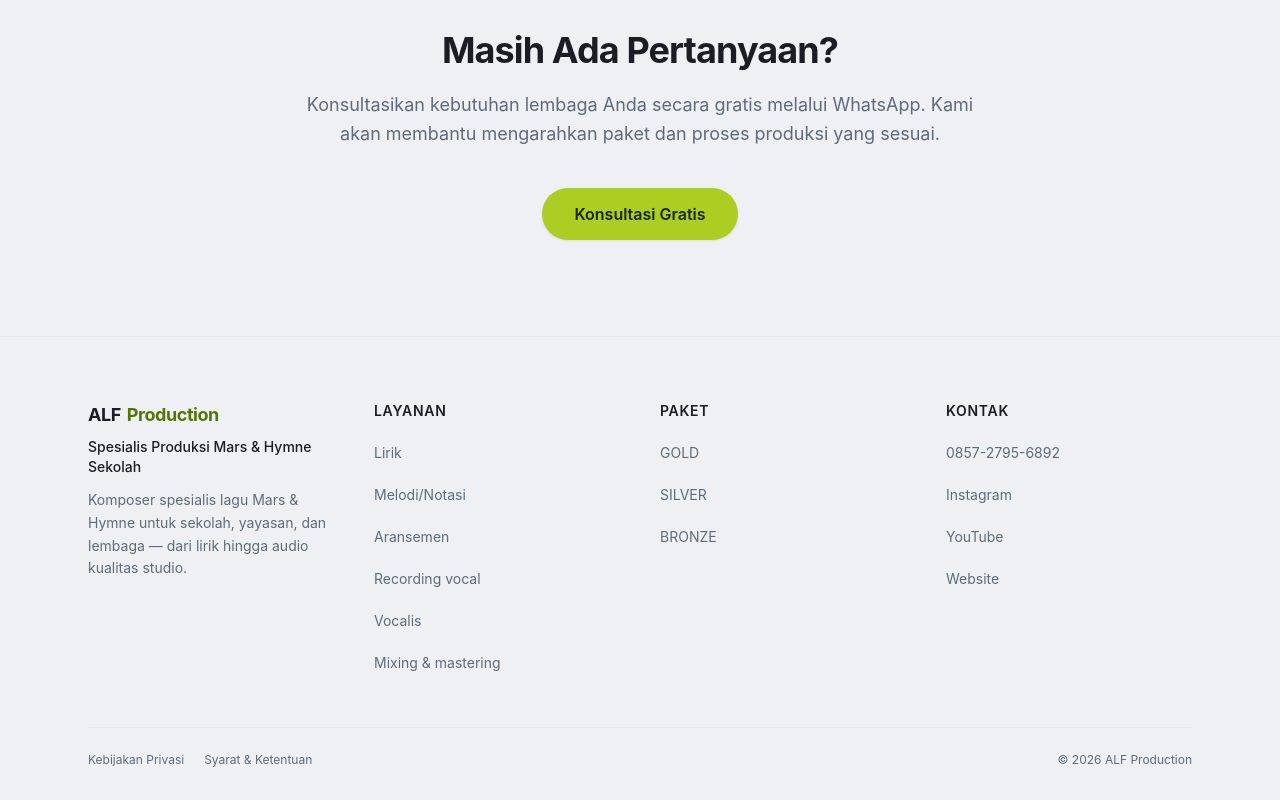
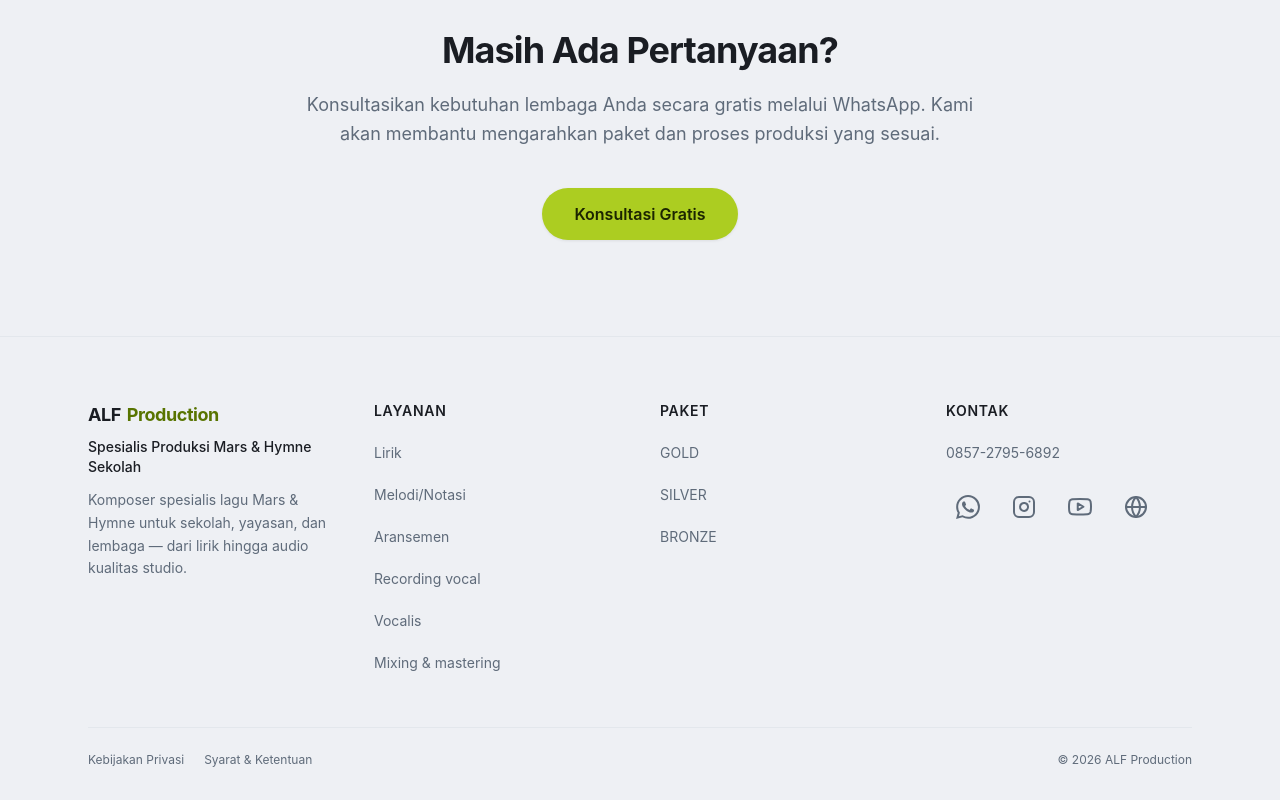
Before and after one commit to tukangoding/alfproduction.id, a Nuxt app: page /faq in a window 1280 px wide. Shown: the part 1182-1982 px from the top of the page. Built offline with nearby package versions, Linux system fonts and the light colour scheme.

Commit message:
edit some component and hero photo

```diff
--- a/components/AppFooter.vue
+++ b/components/AppFooter.vue
@@ -60,17 +60,17 @@ import { includedServices, servicePackages } from '~/config/services'
                 {{ contact.whatsappDisplay }}
               </a>
             </li>
-            <li v-for="social in socials" :key="social.name">
-              <a
-                :href="social.url"
-                target="_blank"
-                rel="noopener"
-                class="inline-block py-1.5 text-sm text-on-surface-variant transition-colors hover:text-on-surface"
-              >
-                {{ social.name }}
-              </a>
-            </li>
           </ul>
+          <div class="mt-4 flex items-center gap-3">
+            <SocialIconLink icon="whatsapp" :href="waLink()" label="WhatsApp" />
+            <SocialIconLink
+              v-for="social in socials"
+              :key="social.name"
+              :icon="social.icon"
+              :href="social.url"
+              :label="social.name"
+            />
+          </div>
         </div>
       </div>
 
--- a/components/AppHeader.vue
+++ b/components/AppHeader.vue
@@ -3,21 +3,44 @@ import { brand, nav, waLink, type NavItem } from "~/config/site";
 
 const route = useRoute();
 const menuOpen = ref(false);
+const headerRef = ref<HTMLElement | null>(null);
 
 function isActive(item: NavItem): boolean {
   return route.path === item.to;
 }
 
-watch(
-  () => route.path,
-  () => {
-    menuOpen.value = false;
-  },
-);
+function closeMenu() {
+  menuOpen.value = false;
+}
+
+watch(() => route.path, closeMenu);
+
+onMounted(() => {
+  document.addEventListener("click", onClickOutside);
+  document.addEventListener("keydown", onKeydown);
+});
+
+onUnmounted(() => {
+  document.removeEventListener("click", onClickOutside);
+  document.removeEventListener("keydown", onKeydown);
+});
+
+function onClickOutside(event: MouseEvent) {
+  if (!menuOpen.value) return;
+  const target = event.target as Node;
+  if (headerRef.value && !headerRef.value.contains(target)) {
+    closeMenu();
+  }
+}
+
+function onKeydown(event: KeyboardEvent) {
+  if (event.key === "Escape") closeMenu();
+}
 </script>
 
 <template>
   <header
+    ref="headerRef"
     class="sticky top-0 z-50 border-b border-outline-soft bg-surface-translucent backdrop-blur-md"
   >
     <div
@@ -78,30 +101,20 @@ watch(
           aria-label="Menu"
           @click="menuOpen = !menuOpen"
         >
-          <svg
-            v-if="!menuOpen"
-            class="h-6 w-6"
-            viewBox="0 0 24 24"
-            fill="none"
-            stroke="currentColor"
-            stroke-width="2"
-            stroke-linecap="round"
-            aria-hidden="true"
-          >
-            <path d="M4 7h16M4 12h16M4 17h16" />
-          </svg>
-          <svg
-            v-else
-            class="h-6 w-6"
-            viewBox="0 0 24 24"
-            fill="none"
-            stroke="currentColor"
-            stroke-width="2"
-            stroke-linecap="round"
-            aria-hidden="true"
-          >
-            <path d="M6 6l12 12M18 6L6 18" />
-          </svg>
+          <span class="flex h-4 w-5 flex-col justify-between">
+            <span
+              class="h-0.5 w-full origin-center rounded-full bg-current transition-all duration-300"
+              :class="menuOpen ? 'translate-y-[7px] rotate-45' : ''"
+            />
+            <span
+              class="h-0.5 w-full rounded-full bg-current transition-opacity duration-200"
+              :class="menuOpen ? 'opacity-0' : ''"
+            />
+            <span
+              class="h-0.5 w-full origin-center rounded-full bg-current transition-all duration-300"
+              :class="menuOpen ? '-translate-y-[7px] -rotate-45' : ''"
+            />
+          </span>
         </button>
       </div>
     </div>
@@ -144,6 +157,15 @@ watch(
         </nav>
       </div>
     </Transition>
+
+    <Transition name="fade">
+      <div
+        v-if="menuOpen"
+        class="fixed inset-0 z-40 bg-black/40 md:hidden"
+        aria-hidden="true"
+        @click="closeMenu"
+      />
+    </Transition>
   </header>
 </template>
 
@@ -166,4 +188,14 @@ watch(
   max-height: 520px;
   opacity: 1;
 }
+
+.fade-enter-active,
+.fade-leave-active {
+  transition: opacity 0.3s ease;
+}
+
+.fade-enter-from,
+.fade-leave-to {
+  opacity: 0;
+}
 </style>
--- /dev/null
+++ b/components/SocialIconLink.vue
@@ -0,0 +1,65 @@
+<script setup lang="ts">
+import type { SocialIconName } from '~/config/site'
+
+withDefaults(
+  defineProps<{
+    icon: SocialIconName
+    href: string
+    label: string
+    size?: number
+  }>(),
+  { size: 24 },
+)
+
+const hoverColors: Record<SocialIconName, string> = {
+  instagram: 'hover:text-[#E4405F]',
+  youtube: 'hover:text-[#FF0000]',
+  website: 'hover:text-primary-strong',
+  whatsapp: 'hover:text-[#25D366]',
+}
+</script>
+
+<template>
+  <a
+    :href="href"
+    target="_blank"
+    rel="noopener"
+    :aria-label="label"
+    class="inline-flex h-11 w-11 items-center justify-center rounded-full text-on-surface-variant transition-all duration-200 hover:-translate-y-0.5"
+    :class="hoverColors[icon]"
+  >
+    <svg
+      :width="size"
+      :height="size"
+      viewBox="0 0 24 24"
+      fill="none"
+      stroke="currentColor"
+      stroke-width="2"
+      stroke-linecap="round"
+      stroke-linejoin="round"
+      aria-hidden="true"
+    >
+      <template v-if="icon === 'instagram'">
+        <rect x="2" y="2" width="20" height="20" rx="5" ry="5" />
+        <path d="M16 11.37A4 4 0 1 1 12.63 8 4 4 0 0 1 16 11.37z" />
+        <line x1="17.5" y1="6.5" x2="17.51" y2="6.5" />
+      </template>
+      <template v-else-if="icon === 'youtube'">
+        <path d="M22.54 6.42a2.78 2.78 0 0 0-1.94-2C18.88 4 12 4 12 4s-6.88 0-8.6.46a2.78 2.78 0 0 0-1.94 2A29 29 0 0 0 1 11.75a29 29 0 0 0 .46 5.33A2.78 2.78 0 0 0 3.4 19c1.72.46 8.6.46 8.6.46s6.88 0 8.6-.46a2.78 2.78 0 0 0 1.94-2 29 29 0 0 0 .46-5.25 29 29 0 0 0-.46-5.33z" />
+        <polygon points="9.75 15.02 15.5 11.75 9.75 8.48" />
+      </template>
+      <template v-else-if="icon === 'website'">
+        <circle cx="12" cy="12" r="10" />
+        <path d="M2 12h20" />
+        <path d="M12 2a15.3 15.3 0 0 1 4 10 15.3 15.3 0 0 1-4 10 15.3 15.3 0 0 1-4-10 15.3 15.3 0 0 1 4-10z" />
+      </template>
+      <template v-else>
+        <path
+          fill="currentColor"
+          stroke="none"
+          d="M17.472 14.382c-.297-.149-1.758-.867-2.03-.967-.273-.099-.471-.148-.67.15-.197.297-.767.966-.94 1.164-.173.199-.347.223-.644.075-.297-.15-1.255-.463-2.39-1.475-.883-.788-1.48-1.761-1.653-2.059-.173-.297-.018-.458.13-.606.134-.133.298-.347.446-.52.149-.174.198-.298.298-.497.099-.198.05-.371-.025-.52-.075-.149-.669-1.612-.916-2.207-.242-.579-.487-.5-.669-.51-.173-.008-.371-.01-.57-.01-.198 0-.52.074-.792.372-.272.297-1.04 1.016-1.04 2.479 0 1.462 1.065 2.875 1.213 3.074.149.198 2.096 3.2 5.077 4.487.709.306 1.262.489 1.694.625.712.227 1.36.195 1.871.118.571-.085 1.758-.719 2.006-1.413.248-.694.248-1.289.173-1.413-.074-.124-.272-.198-.57-.347m-5.421 7.403h-.004a9.87 9.87 0 0 1-5.031-1.378l-.361-.214-3.741.982.998-3.648-.235-.374a9.86 9.86 0 0 1-1.51-5.26c.001-5.45 4.436-9.884 9.888-9.884 2.64 0 5.122 1.03 6.988 2.898a9.825 9.825 0 0 1 2.893 6.994c-.003 5.45-4.437 9.884-9.885 9.884m8.413-18.297A11.815 11.815 0 0 0 12.05 0C5.495 0 .16 5.335.157 11.892c0 2.096.547 4.142 1.588 5.945L.057 24l6.305-1.654a11.882 11.882 0 0 0 5.683 1.448h.005c6.554 0 11.89-5.335 11.893-11.893a11.821 11.821 0 0 0-3.48-8.413z"
+        />
+      </template>
+    </svg>
+  </a>
+</template>
--- a/config/site.ts
+++ b/config/site.ts
@@ -24,10 +24,13 @@ export const nav: NavItem[] = [
   { label: "Kontak", to: "/kontak", external: false },
 ];
 
+export type SocialIconName = "instagram" | "youtube" | "website" | "whatsapp";
+
 export interface SocialLink {
   name: string;
   handle: string;
   url: string;
+  icon: SocialIconName;
 }
 
 export const socials: SocialLink[] = [
@@ -35,16 +38,19 @@ export const socials: SocialLink[] = [
     name: "Instagram",
     handle: "@alfproduction-id",
     url: "https://www.instagram.com/alfproduction/",
+    icon: "instagram",
   },
   {
     name: "YouTube",
     handle: "ALF Production (@alfproduction-id)",
     url: "https://www.youtube.com/@alfproduction-id",
+    icon: "youtube",
   },
   {
     name: "Website",
     handle: "alfproduction.id",
     url: "https://alfproduction.id",
+    icon: "website",
   },
 ];
 
--- a/pages/index.vue
+++ b/pages/index.vue
@@ -78,7 +78,25 @@ useHead({
           </ul>
         </div>
 
-        <div class="mx-auto w-full max-w-md lg:max-w-none">
+        <div
+          class="relative order-first mx-auto aspect-square w-full max-w-sm lg:order-none lg:max-w-none"
+        >
+          <div
+            class="pointer-events-none absolute inset-0 rounded-full border-2 border-dashed border-[#accd21cc]"
+            aria-hidden="true"
+          />
+          <span
+            class="pointer-events-none absolute left-[16%] top-[4%] h-3.5 w-3.5 rounded-full bg-primary"
+            aria-hidden="true"
+          />
+          <span
+            class="pointer-events-none absolute right-[12%] top-[10%] h-2.5 w-2.5 rounded-full bg-primary-strong"
+            aria-hidden="true"
+          />
+          <span
+            class="pointer-events-none absolute bottom-[8%] left-[8%] h-2 w-2 rounded-full bg-primary"
+            aria-hidden="true"
+          />
           <img
             src="/hero.png"
             alt="Gambar karya produksi Mars & Hymne ALF Production"
@@ -86,7 +104,7 @@ useHead({
             height="500"
             fetchpriority="high"
             decoding="async"
-            class="md-elevated-3 h-auto w-full rounded-md-large"
+            class="h-full w-full object-contain [-webkit-mask-image:radial-gradient(circle_at_50%_44%,#000_60%,transparent_78%)] [mask-image:radial-gradient(circle_at_50%_44%,#000_60%,transparent_78%)]"
           />
         </div>
       </div>
```
